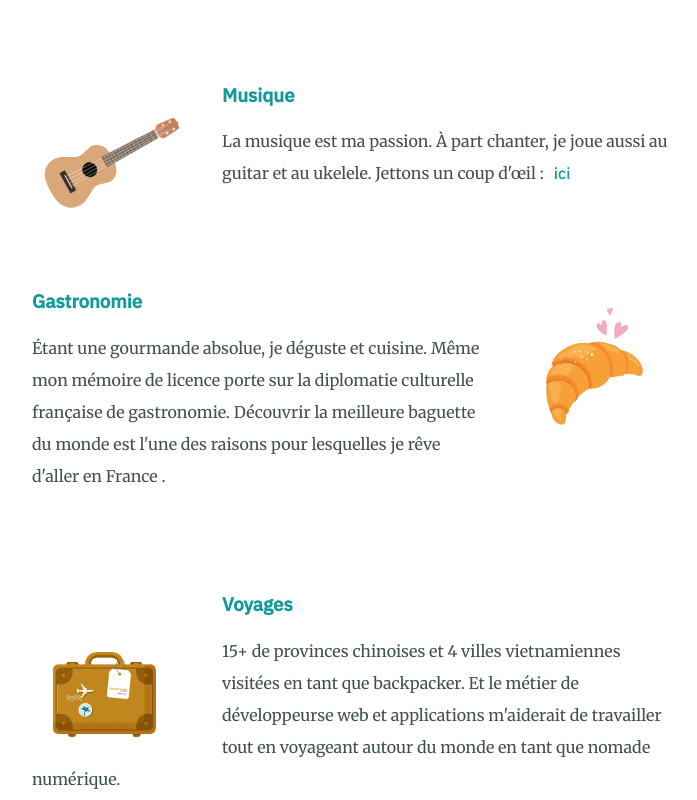
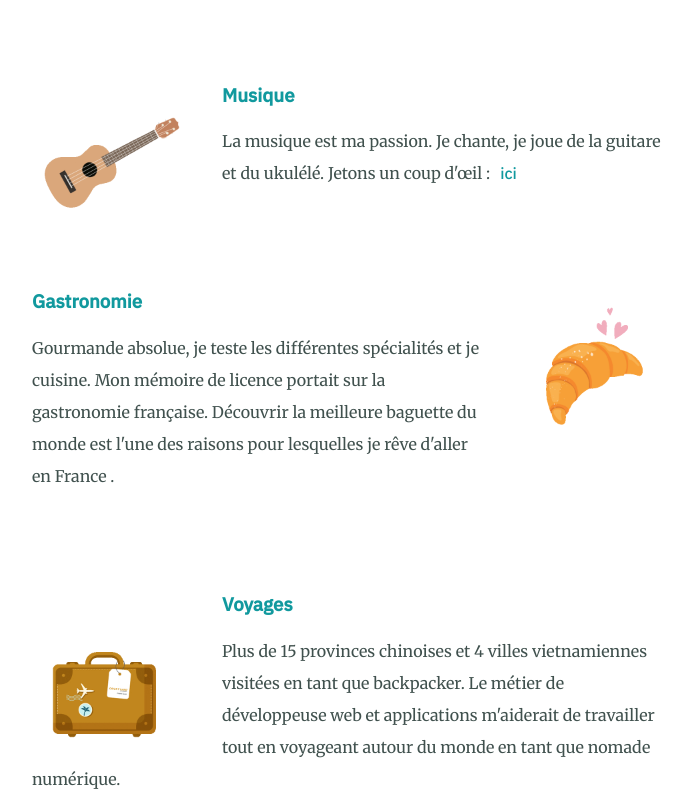
Before and after one commit to Yuhan-coding/Web-en-FR, a plain HTML site: page index.html in a window 1280 px wide. Shown: the part 1540-2340 px from the top of the page, without its empty margins (288-985 px from the left). Drawn offline with Linux system fonts and the light colour scheme.

Commit message:
fixé des fautes grammaires

```diff
--- a/index.html
+++ b/index.html
@@ -31,19 +31,19 @@
       <div class="skill-row">
         <img class="guitar-img" src="images/guitar.gif" alt="Skills">
         <h3>Musique</h3>
-        <p>La musique est ma passion. À part chanter, je joue aussi au guitar et au ukelele. Jettons un coup d'œil :<a href="https://youtu.be/aE_iY7m19VI" target="_blank">ici</a> </p>
+        <p>La musique est ma passion. Je chante, je joue de la guitare et du ukulélé. Jetons un coup d'œil :<a href="https://youtu.be/aE_iY7m19VI" target="_blank">ici</a> </p>
       </div>
 
       <div class="skill-row">
         <img class="cooking-img" src="images/cooking.gif" alt="Skills">
         <h3>Gastronomie</h3>
-        <p>Étant une gourmande absolue, je déguste et cuisine. Même mon mémoire de licence porte sur la diplomatie culturelle française de gastronomie. Découvrir la meilleure baguette du monde est l'une des raisons pour lesquelles je rêve d'aller en France .</p>
+        <p>Gourmande absolue, je teste les différentes spécialités et je cuisine. Mon mémoire de licence portait sur la gastronomie française. Découvrir la meilleure baguette du monde est l'une des raisons pour lesquelles je rêve d'aller en France .</p>
       </div>
 
       <div class="skill-row">
         <img class="traveling-img" src="images/traveling.gif" alt="Skills">
         <h3>Voyages</h3>
-        <p>15+ de provinces chinoises et 4 villes vietnamiennes visitées en tant que backpacker. Et le métier de développeurse web et applications m'aiderait de travailler tout en voyageant autour du monde en tant que nomade numérique.</p>
+        <p>Plus de 15 provinces chinoises et 4 villes vietnamiennes visitées en tant que backpacker. Le métier de développeuse web et applications m'aiderait de travailler tout en voyageant autour du monde en tant que nomade numérique.</p>
       </div>
     </div><br>
 
@@ -51,7 +51,7 @@
     <div class="contact-me">
       <h2>Contacte-moi</h2>
       <h3>Si tu aimes aussi la programmation et le bon pain français.</h3>
-      <p class="contact-msg">Mon profil t'intérresse ? Laisse-moi un message et discutons ! On peut prendre un café en faisant du codage.</p>
+      <p class="contact-msg">Mon profil t'intérresse ? Laisse-moi un message et discutons ! On peut prendre un café en faisant du code.</p>
       <a class="btn" href="mailto:yuhanguo71@gmail.com">CONTACT ME</a>
     </div>
   </div>
```
